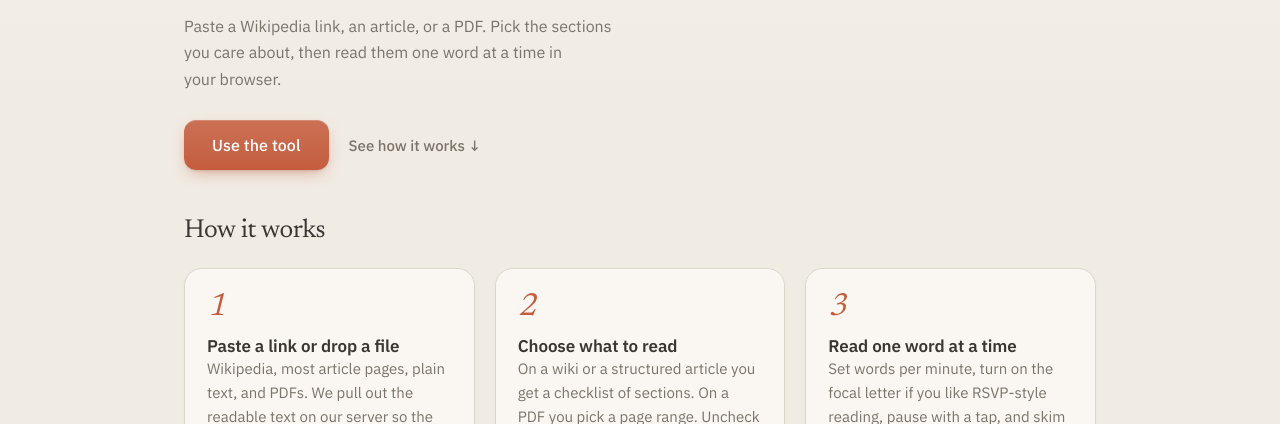
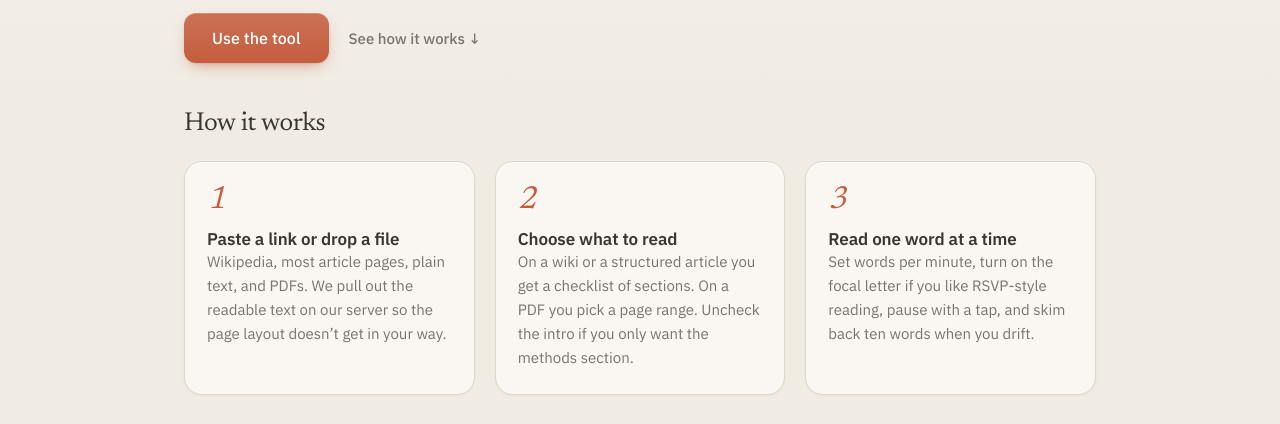
Before and after one commit to will-king123/flashread, a browser extension: page public/index.html in a window 1280 px wide. Shown: the part 376-800 px from the top of the page. Drawn offline with Linux system fonts and the light colour scheme.

Commit message:
Trim redundant intro line from landing hero
The "How it works" section right below already covers paste-a-link,
pick-sections, read-one-word-at-a-time in more detail.

```diff
--- a/public/index.html
+++ b/public/index.html
@@ -70,7 +70,6 @@
         <div class="landing-welcome">
           <h1 class="landing-title">Welcome to <em>Quickread</em></h1>
           <p class="landing-tagline">The place you can read faster - without skimming past the bits you actually need.</p>
-          <p class="landing-intro">Paste a Wikipedia link, an article, or a PDF. Pick the sections you care about, then read them one word at a time in your browser.</p>
           <div class="landing-cta-row">
             <a href="/app" class="btn btn-primary landing-cta">Use the tool</a>
             <a href="#how-heading" class="landing-cta-secondary">See how it works ↓</a>
```
